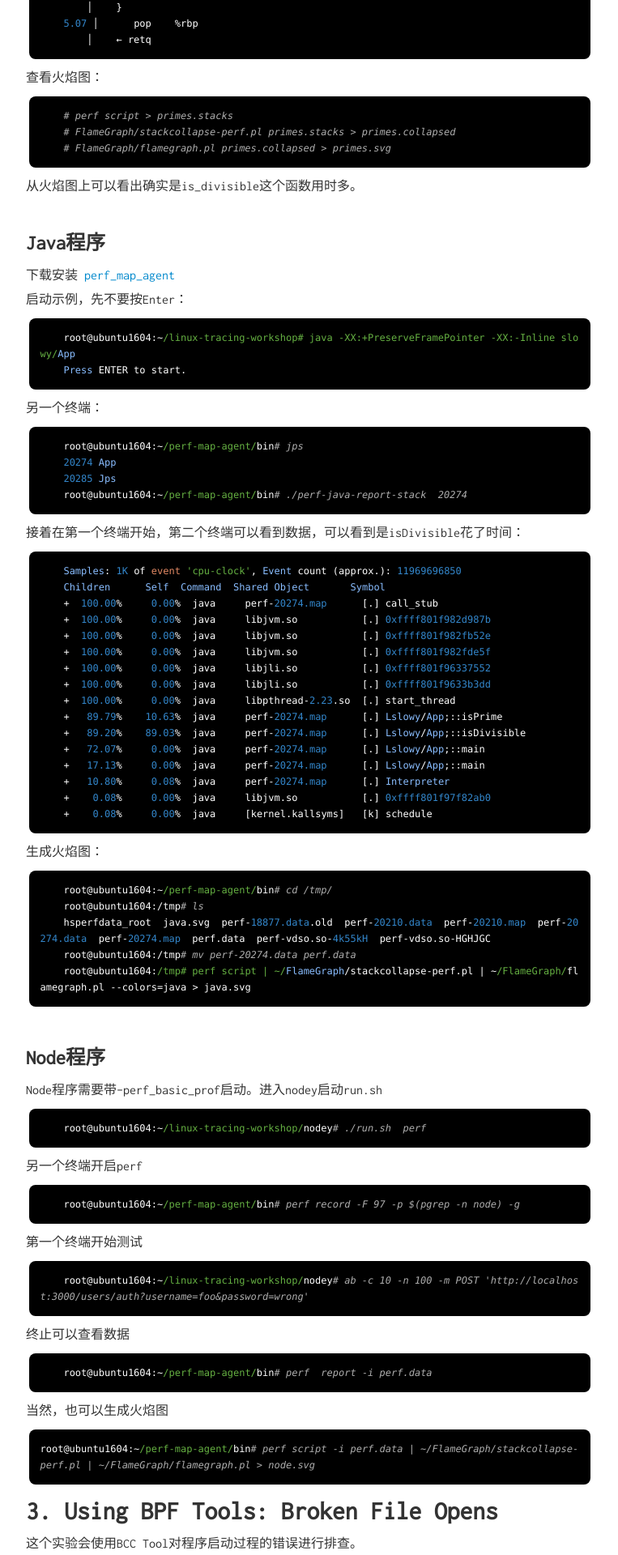
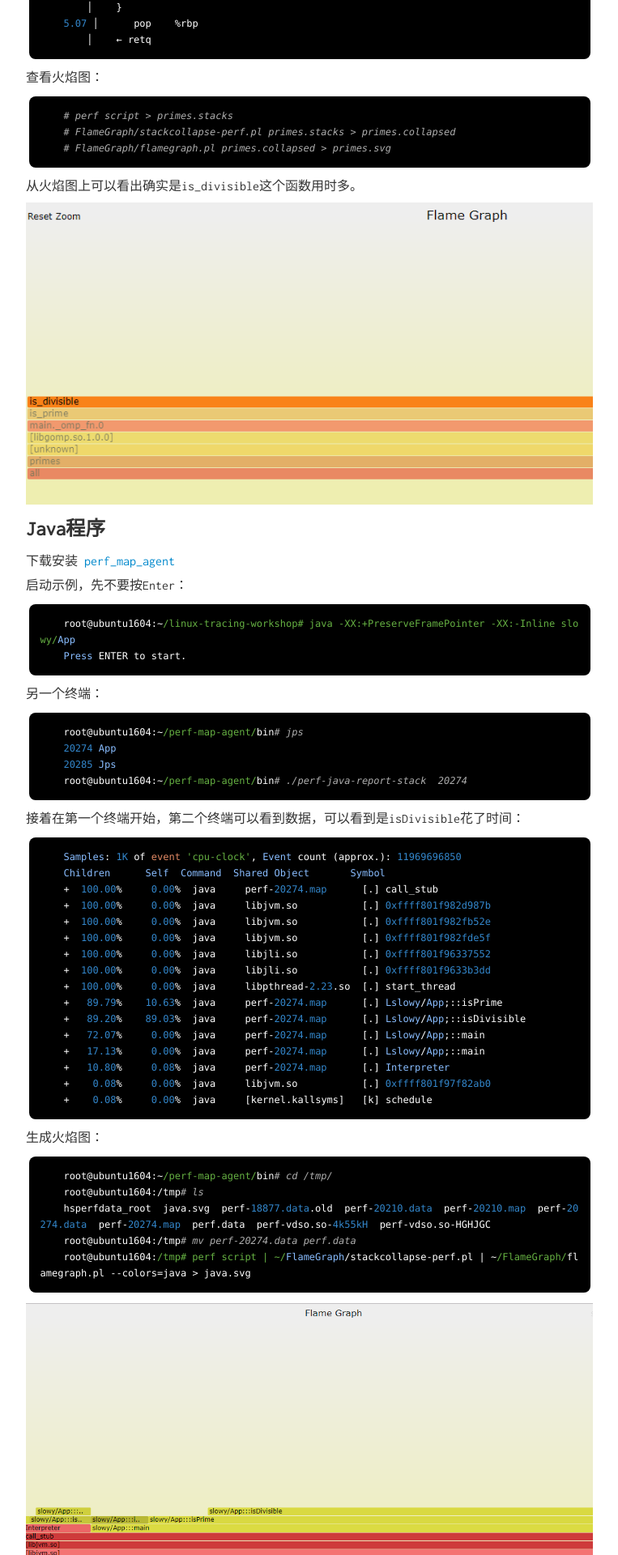
Before and after one commit to terenceli/terenceli.github.com, a Jekyll site: the page built from _posts/2017-12-05-tracing1.md, in a window 1280 px wide. Shown: the part 4160-6080 px from the top of the page at 81% size, without its empty margins (258-1021 px from the left). Built offline with Jekyll 4.4.1, drawn with Linux system fonts in a browser that asks for light colours; comment, search, counter and statistics services are not loaded.

Commit message:
image fixed

```diff
--- a/_posts/2017-12-05-tracing1.md
+++ b/_posts/2017-12-05-tracing1.md
@@ -189,7 +189,7 @@ root@ubuntu1604:~/linux-tracing-workshop# perf annotate
 
 从火焰图上可以看出确实是is_divisible这个函数用时多。
 
-![](/assets/img/tracing/2.png)
+![](/assets/img/tracing1/2.png)
 
 <h3>Java程序</h3>
 
@@ -234,7 +234,7 @@ root@ubuntu1604:~/linux-tracing-workshop# perf annotate
         root@ubuntu1604:/tmp# mv perf-20274.data perf.data
         root@ubuntu1604:/tmp# perf script | ~/FlameGraph/stackcollapse-perf.pl | ~/FlameGraph/flamegraph.pl --colors=java > java.svg
 
-![](/assets/img/tracing/2.1.png)
+![](/assets/img/tracing1/2.1.png)
 
 <h3>Node程序</h3>
 
```
